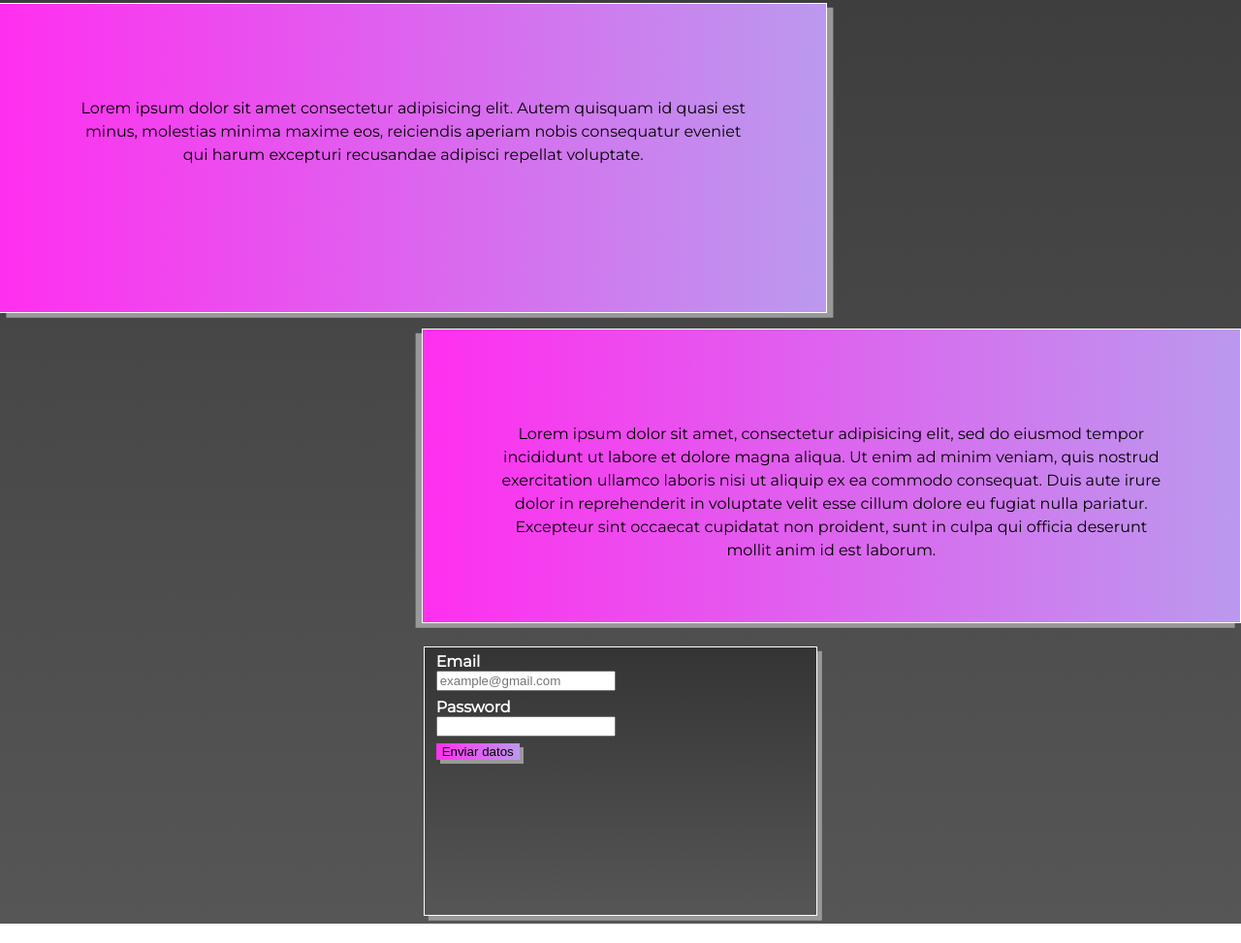
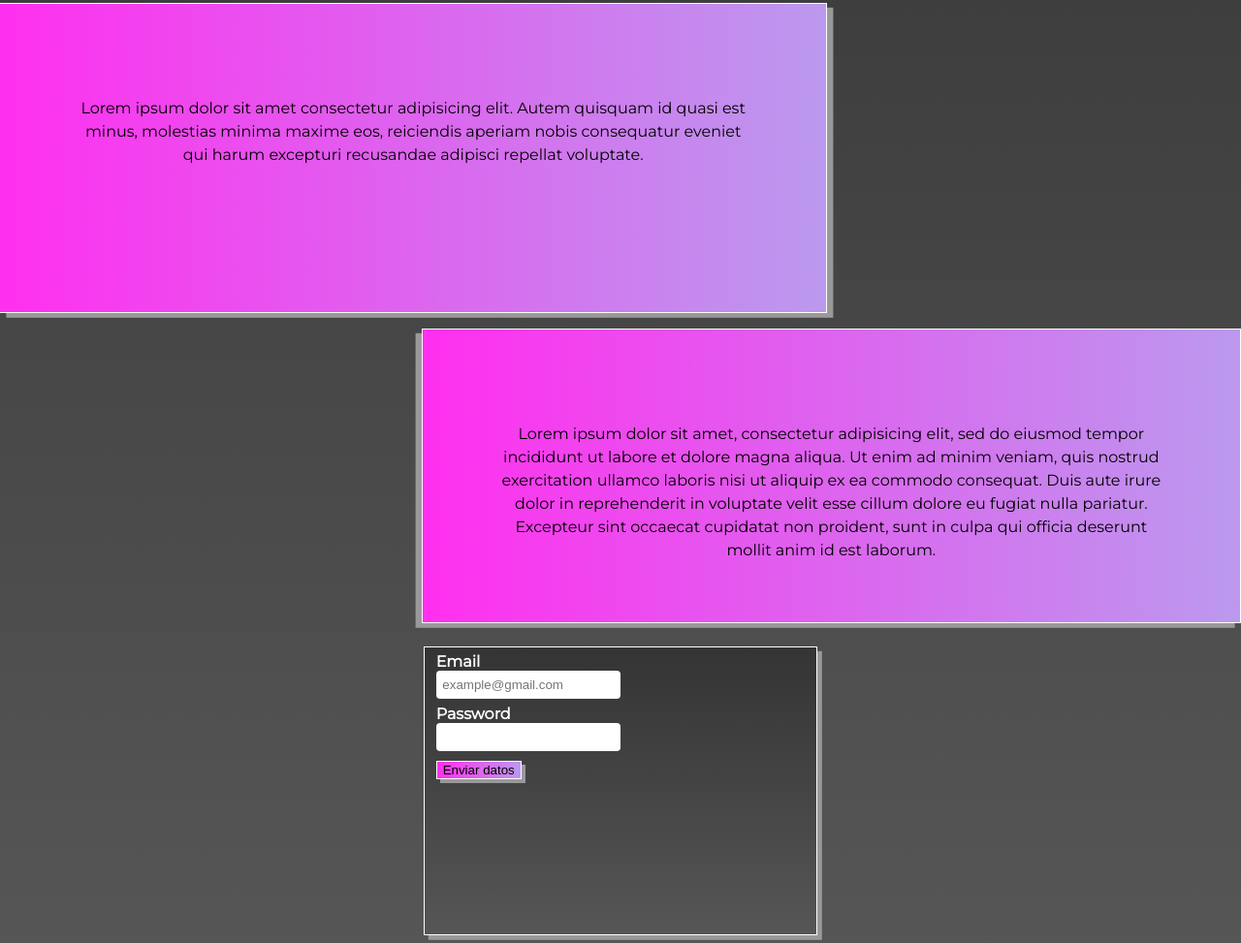
Before and after one commit to facu-c/proyecto-integrador, a plain HTML site: page index.html in a window 1280 px wide. Shown: the part 395-1368 px from the top of the page at 97% size. Drawn offline with Linux system fonts and the light colour scheme.

Commit message:
mas en la estetica

```diff
--- a/style.css
+++ b/style.css
@@ -6,6 +6,7 @@ label{
     font-family: 'Montserrat';
     color: white;
     font-weight: bold;
+    margin-bottom: 1em;
 }
 fieldset{
     background: linear-gradient(180deg,#343434,#565656);
@@ -130,15 +131,21 @@ fieldset{
 #email{
     display:block;
     margin-bottom: 0.5em;
+    border-radius: 0.3em;
+    border: none;
+    padding: 0.5em;
 }
 #password{
     display:block;
+    border-radius: 0.3em;
+    border: none;
+    padding: 0.5em;
+    margin-bottom: 0.8em;
 }
 #submit{
     display: block;
-    margin-top: 0.5em;
     background:linear-gradient(90deg,#ff2fef, #bb99ee);
-    border: 1px none #ff2fef;
+    border: 1px solid #ffffff;
     /*border-radius: 0.3em;*/
     box-shadow: 0.3em 0.3em #999999;
 }
```
